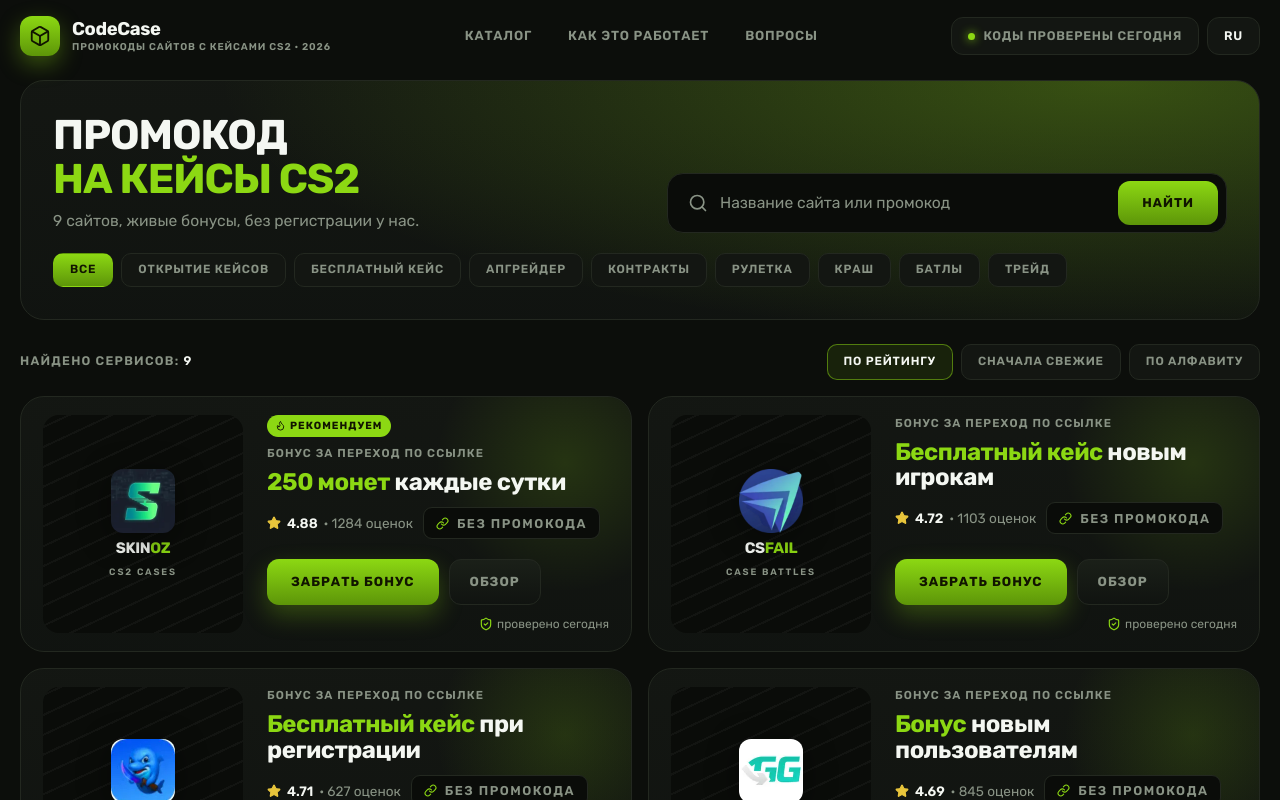
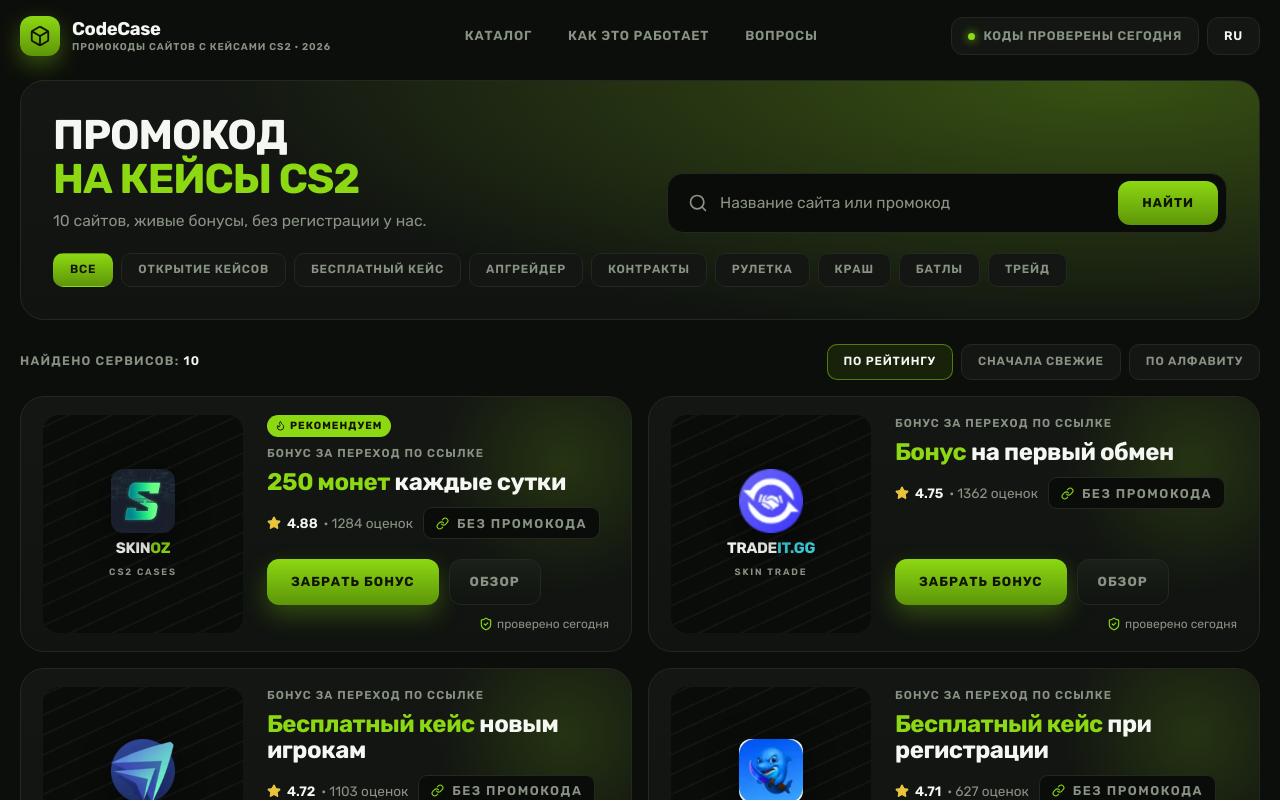
Before and after one commit to maodeceiver/referral-link-site, a React (Vite) app: page / in a window 1280 px wide. Shown: the top 800 px of the page. Built offline with nearby package versions, Linux system fonts and the light colour scheme.

Commit message:
[FEAT] Добавил ссылку на трейд

```diff
--- a/src/data/sites.ts
+++ b/src/data/sites.ts
@@ -241,6 +241,27 @@ export const sites: Site[] = [
     minDeposit: 'не нужен',
     payouts: 'Steam-трейд',
   },
+  {
+    id: 'tradeit',
+    name: 'Tradeit.gg',
+    namePrefix: 'Trade',
+    nameSuffix: 'it.gg',
+    tone: 'sky',
+    logo: '/logos/tradeit.webp',
+    tagline: 'SKIN TRADE',
+    kind: 'Бонус за переход по ссылке',
+    bonusHighlight: 'Бонус',
+    bonusRest: 'на первый обмен',
+    promo: '',
+    rating: 4.75,
+    reviews: 1362,
+    categories: ['trade', 'upgrade'],
+    url: 'https://tradeit.gg/?aff=deceiver',
+    checked: 'сегодня',
+    perks: ['Крупнейший склад скинов CS2', 'Обмен и покупка за деньги', 'Мгновенные трейды 24/7'],
+    minDeposit: 'не нужен',
+    payouts: 'Steam-трейд, карта, крипта',
+  },
 ];
 
 export const faq = [
```
Also changed, not shown: public/logos/tradeit.webp (added).
